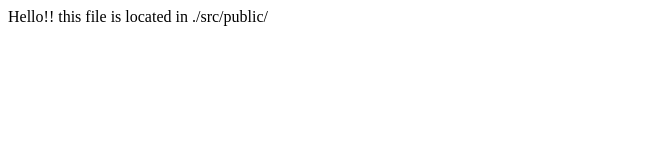
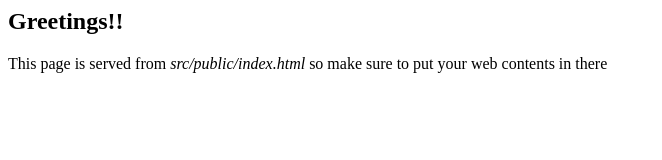
Before and after one commit to samayo/docker-simple-lemp, a plain HTML site: page src/public/index.html in a window 1280 px wide. Shown: the whole page, without its empty margins (0-662 px from the left). Drawn offline with Linux system fonts and the light colour scheme.

Commit message:
put more info

```diff
--- a/src/public/index.html
+++ b/src/public/index.html
@@ -1 +1,2 @@
-Hello!! this file is located in ./src/public/
+<h2>Greetings!!</h2>
+This page is served from <i>src/public/index.html</i> so make sure to put your web contents in there
```
